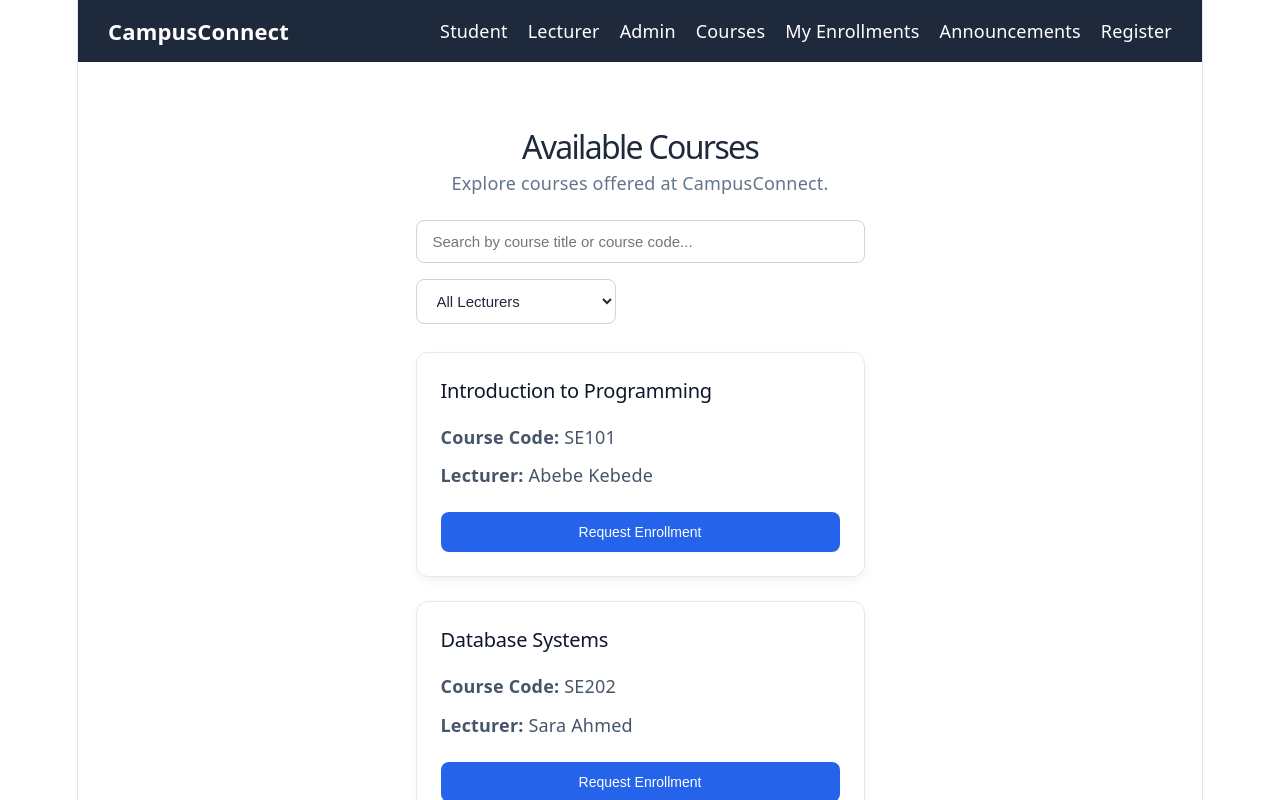
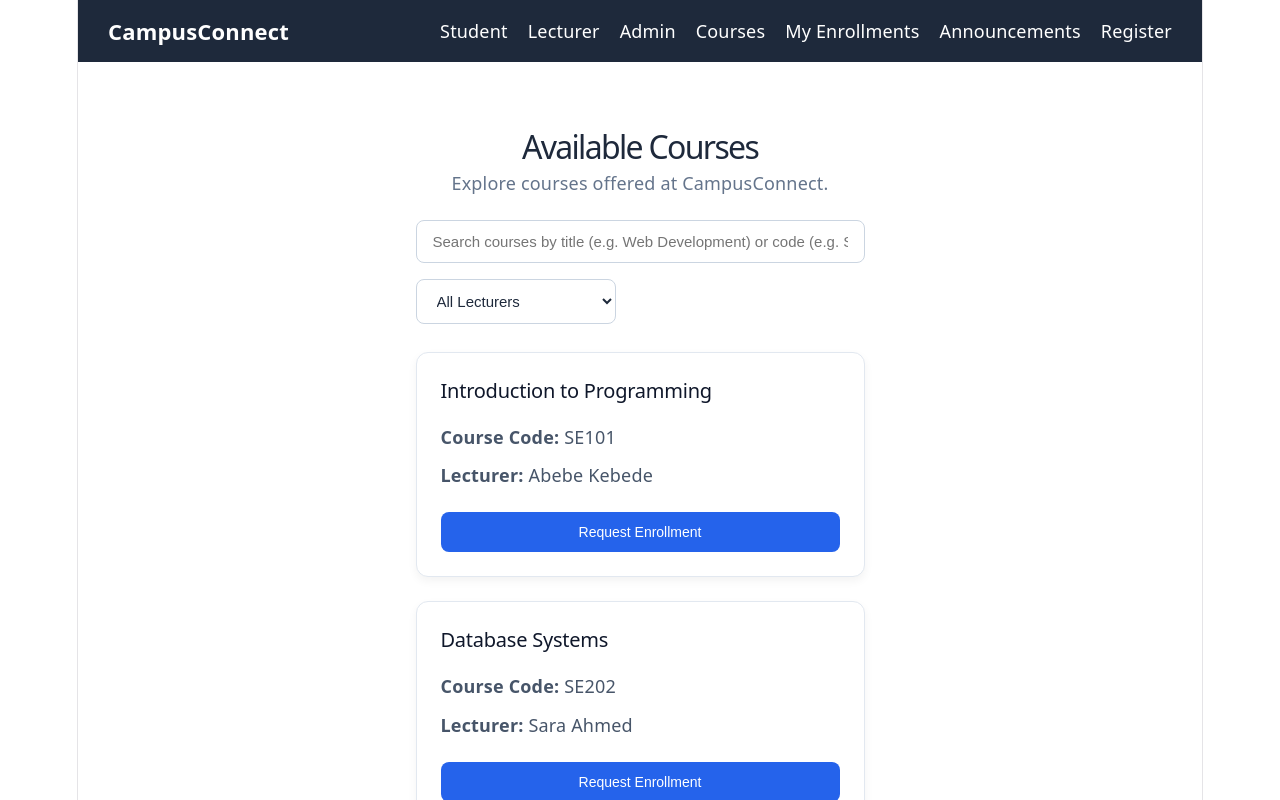
Before and after one commit to biniyam-rgb/CampusConnect, a React app in the folder frontend/: page /courses in a window 1280 px wide. Shown: the top 800 px of the page. Built offline with nearby package versions, Linux system fonts and the light colour scheme; the HTML template or start-up script is replaced by a standard one.

Commit message:
Improve course search and empty state

```diff
--- a/frontend/src/pages/Courses.jsx
+++ b/frontend/src/pages/Courses.jsx
@@ -63,7 +63,7 @@ function Courses() {
           <input
             type="text"
             className="search-input"
-            placeholder="Search by course title or course code..."
+            placeholder="Search courses by title (e.g. Web Development) or code (e.g. SE101)..."
             value={searchTerm}
             onChange={(e) => setSearchTerm(e.target.value)}
           />
@@ -114,7 +114,11 @@ function Courses() {
         </div>
       ) : (
         <div className="no-courses">
-          <p>No courses match your search or selected filter.</p>
+          <p>
+            {searchTerm
+              ? `No courses found matching "${searchTerm}". Try checking your spelling or clearing filters.`
+              : 'No courses match your selected filter.'}
+          </p>
           <button
             type="button"
             className="clear-filters-btn"
```
